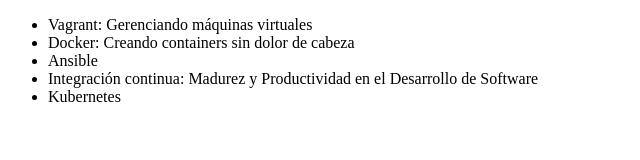
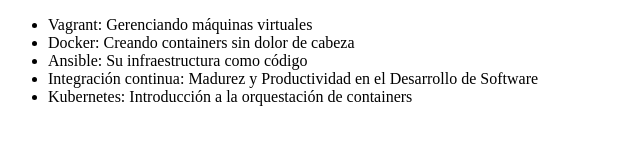
Before and after one commit to 251502/alura-git, a plain HTML site: page index.html in a window 1280 px wide. Shown: the whole page, without its empty margins (0-640 px from the left). Drawn offline with Linux system fonts and the light colour scheme.

Commit message:
Modificando el nombre del curso de Ansible

```diff
--- a/index.html
+++ b/index.html
@@ -8,9 +8,9 @@
      <ul>
          <li>Vagrant: Gerenciando máquinas virtuales</li>
          <li>Docker: Creando containers sin dolor de cabeza</li>
-         <li>Ansible</li>
+         <li>Ansible: Su infraestructura como código</li>
          <li>Integración continua: Madurez y Productividad en el Desarrollo de Software</li>
-         <li>Kubernetes</li>
+         <li>Kubernetes: Introducción a la orquestación de containers</li>
      </ul>
 
 </body>
```
